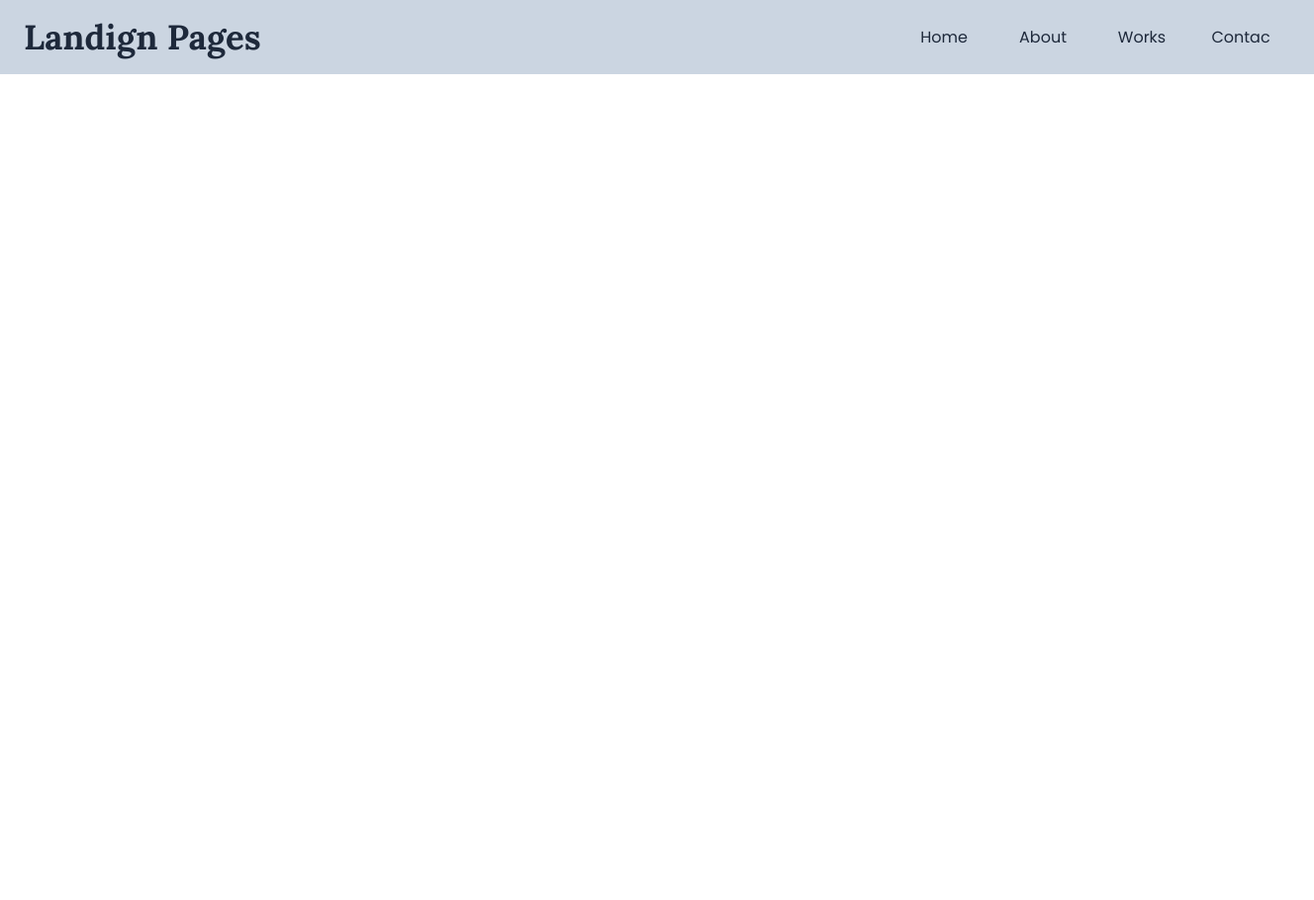
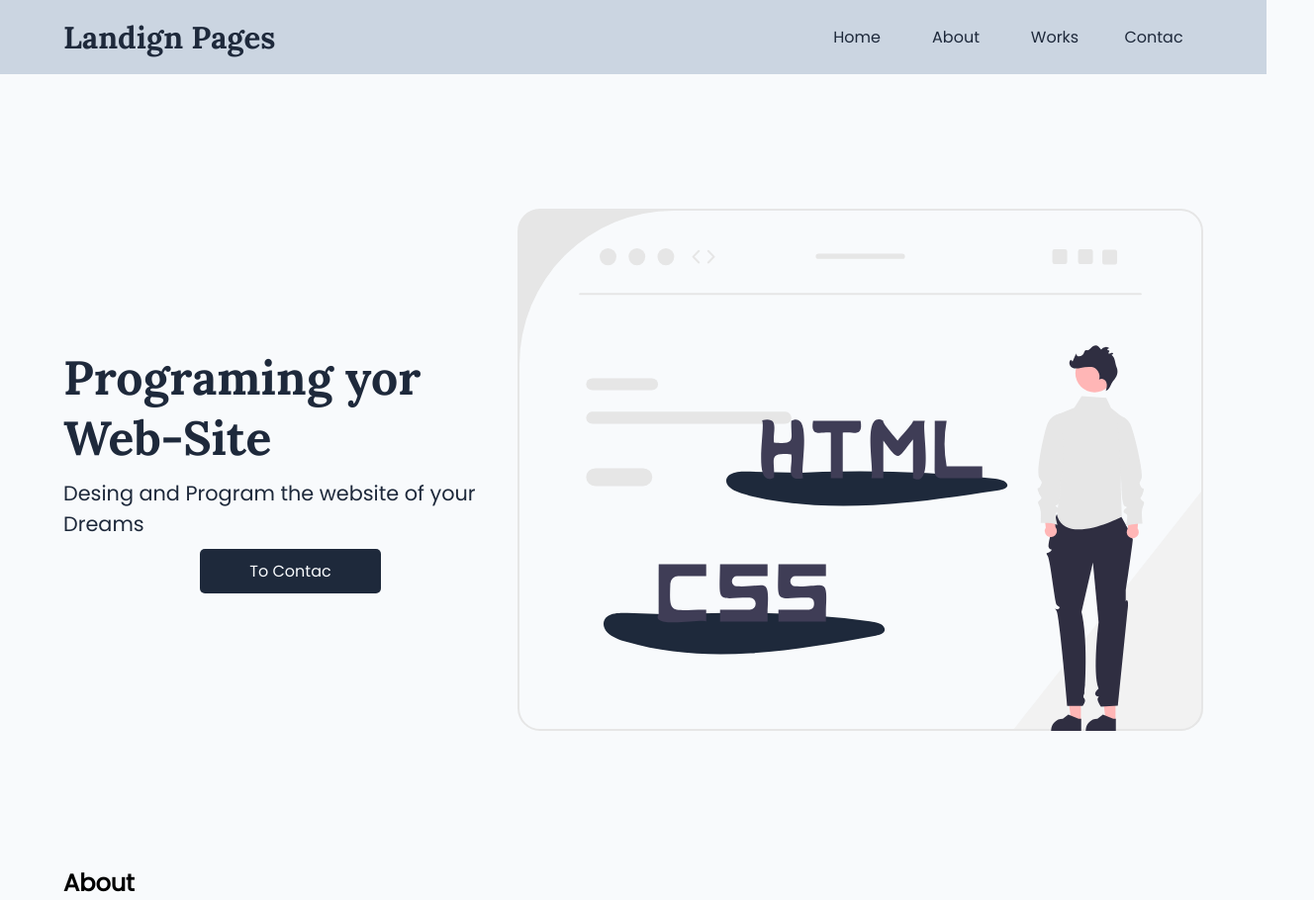
Before and after one commit to axcelcorona/LandignPages, a plain HTML site: page index.html in a window 1280 px wide. Shown: the whole page at 99% size, 1328 px wide, since content can reach past the window. Before the commit the page ends 800 px from the top, so only its background shows below. Drawn offline with Linux system fonts and the light colour scheme.

Commit message:
Hero Terminado

```diff
--- a/index.html
+++ b/index.html
@@ -9,7 +9,7 @@
   </head>
   <body>
     <header>
-      <nav class="navbar">
+      <nav class="navbar container">
         <h1 class="navbar--title">Landign Pages</h1>
         <ul class="navbar--nav">
           <li class="nav--item"><a href="#home">Home</a></li>
@@ -19,5 +19,24 @@
         </ul>
       </nav>
     </header>
+    <main class="container">
+      <section class="maincontent--hero" id="home">
+        <article class="hero--content">
+          <h2 class="hero--title">Programing yor Web-Site</h2>
+          <p class="hero--paragraph">
+            Desing and Program the website of your Dreams
+          </p>
+          <a href="#contac" class="btn">To Contac</a>
+        </article>
+        <img
+          class="hero--img"
+          src="./img/undraw_static_website_re_x70h.svg"
+          alt="Bluiding WebSite"
+        />
+      </section>
+      <section id="about">
+        <h2 class="aboutcontent--title">About</h2>
+      </section>
+    </main>
   </body>
 </html>
--- a/styles/style.css
+++ b/styles/style.css
@@ -5,38 +5,54 @@
   --Primary-Colors: #1e293b;
   --Secondary-Colors: #cbd5e1;
   --Background-Colors: #e6e6e6;
+  --Background-Ligth-Colors: #f8fafc;
   --Text-ligth-Colors: #f8fafc;
-  --Border-Radius: 10px;
-  --Size-Title: 3.43rem;
-  --Size-Text: 2.18rem;
+  --Border-Radius: 5px;
+  --Font-Family-Title: "lora";
+  --Font-Family-Text: "poppins";
+  --Size-Title: 3rem;
+  --Size-Text: 1.3rem;
   --Icons-Size: 1.56rem;
   --Shadow-Box: 0 4 4 rgba(0, 0, 0, 0.25);
+}
+
+.container {
+  margin: 0 auto;
+  max-width: 90%;
 }
 
 * {
   padding: 0;
   margin: 0;
+  text-decoration: none;
 }
 
 body {
-  font-family: "poppins", "arial";
+  font-family: var(--Font-Family-Text);
+  background-color: var(--Background-Ligth-Colors);
 }
 
 /* NavBar */
+
+header {
+  background-color: var(--Secondary-Colors);
+}
+
 .navbar {
+  top: 0;
+  left: 0;
   width: 100%;
   height: 75px;
   display: flex;
-  padding: 0 24px;
+  position: sticky;
   align-items: center;
   justify-content: space-between;
-  background-color: var(--Secondary-Colors);
 }
 
 .navbar--title {
   font-family: "lora";
   color: var(--Primary-Colors);
-  font-size: var(--Size-Text);
+  font-size: calc(var(--Size-Text) * 1.5);
 }
 
 .navbar--nav {
@@ -50,7 +66,7 @@ body {
   width: 100%;
   height: 75px;
   display: flex;
-  margin: 0 10px;
+  gap: 10px;
   align-items: center;
   justify-content: center;
 }
@@ -73,3 +89,43 @@ body {
 .nav--item a:hover {
   color: var(--Secondary-Colors);
 }
+
+/* Section Hero */
+
+.maincontent--hero {
+  width: 100%;
+  height: 100vh;
+  display: flex;
+  flex-direction: row;
+  align-items: center;
+  justify-content: space-evenly;
+}
+
+.hero--content {
+  width: 100%;
+  height: 75%;
+  display: flex;
+  align-items: center;
+  flex-direction: column;
+  justify-content: center;
+}
+
+.hero--title {
+  margin: 10px 0;
+  color: var(--Primary-Colors);
+  font-size: var(--Size-Title);
+  font-family: var(--Font-Family-Title);
+}
+
+.hero--paragraph {
+  color: var(--Primary-Colors);
+  font-size: var(--Size-Text);
+}
+
+.btn {
+  padding: 10px 50px;
+  margin: 10px 0;
+  border-radius: var(--Border-Radius);
+  color: var(--Background-Ligth-Colors);
+  background-color: var(--Primary-Colors);
+}
```
